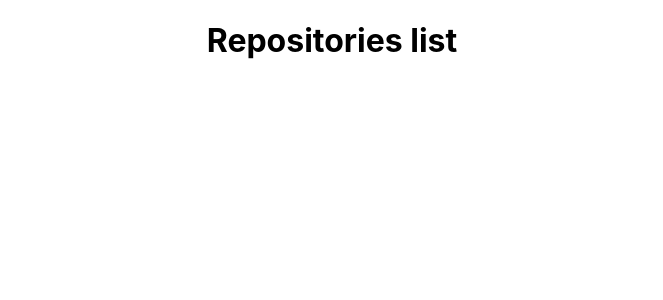
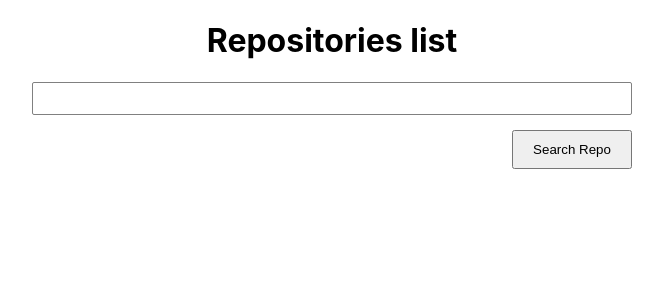
Before and after one commit to acharayaP03/reactts, a React (Create React App) app: page / in a window 1280 px wide. Shown: the top 300 px of the page, without its empty margins (308-971 px from the left). Built offline with nearby package versions, Linux system fonts and the light colour scheme.

Commit message:
Cusotm hooks to combine actions creators

```diff
--- a/src/Components/RepositoriesList.tsx
+++ b/src/Components/RepositoriesList.tsx
@@ -1,8 +1,24 @@
-import React from "react";
+import React, {useState} from "react";
+import { useActions } from "../hooks/useActions";
+
 
 const RepositoriesList = (): JSX.Element =>{
+    const [term, setTerm] = useState('');
+    const {searchRepositories } = useActions();
 
-    return <h1>Repositories list</h1>
+    const handleSubmit = (e: React.FormEvent<HTMLFormElement>) =>{
+        e.preventDefault();
+        searchRepositories(term);
+    }
+    return (
+        <div>
+            <h1>Repositories list</h1>
+            <form onSubmit={handleSubmit}>
+                <input type="text" value={term} onChange={(e) => setTerm(e.target.value)}/>
+                <button type="submit">Search Repo</button>
+            </form>
+        </div>
+    )
 }
 
 
--- /dev/null
+++ b/src/hooks/useActions.ts
@@ -0,0 +1,12 @@
+import { useDispatch} from "react-redux";
+
+import { bindActionCreators} from "redux";
+
+import { actionCreators } from '../ReduxStore';
+
+
+export const useActions = () =>{
+    const dispatch = useDispatch();
+
+    return bindActionCreators(actionCreators, dispatch);
+}
```
